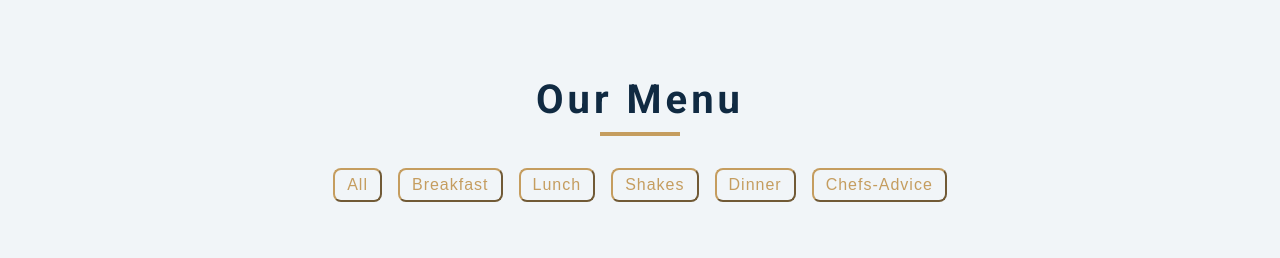
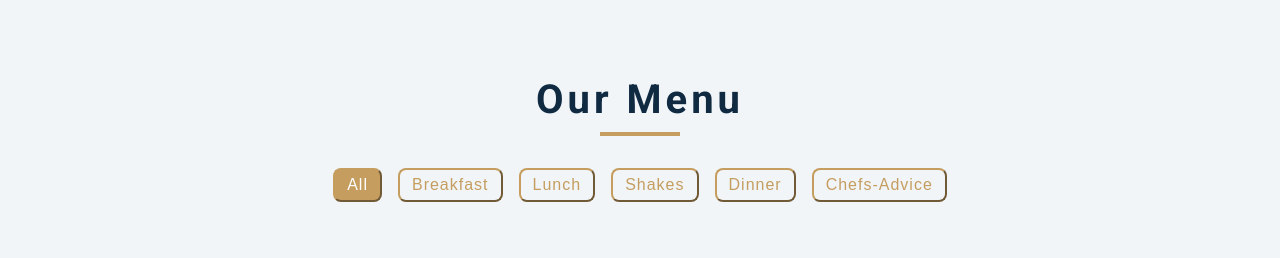
Before and after one commit to svvlcrkt/Menu-Example, a plain HTML site: page index.html in a window 1280 px wide. Both pictures are taken after a click on the button "All". Shown: the top 258 px of the page. Drawn offline with nearby package versions, Linux system fonts and the light colour scheme.

Commit message:
Update style.css

```diff
--- a/style.css
+++ b/style.css
@@ -148,6 +148,14 @@ p{
     color: var(--clr-white);
 }
 
+
+.filter-btn:focus{
+    background-color: var(--clr-gold);
+    color: var(--clr-white);
+
+}
+
+
 .section-center{
     width: 90vw;
     margin: 0 auto;
```
